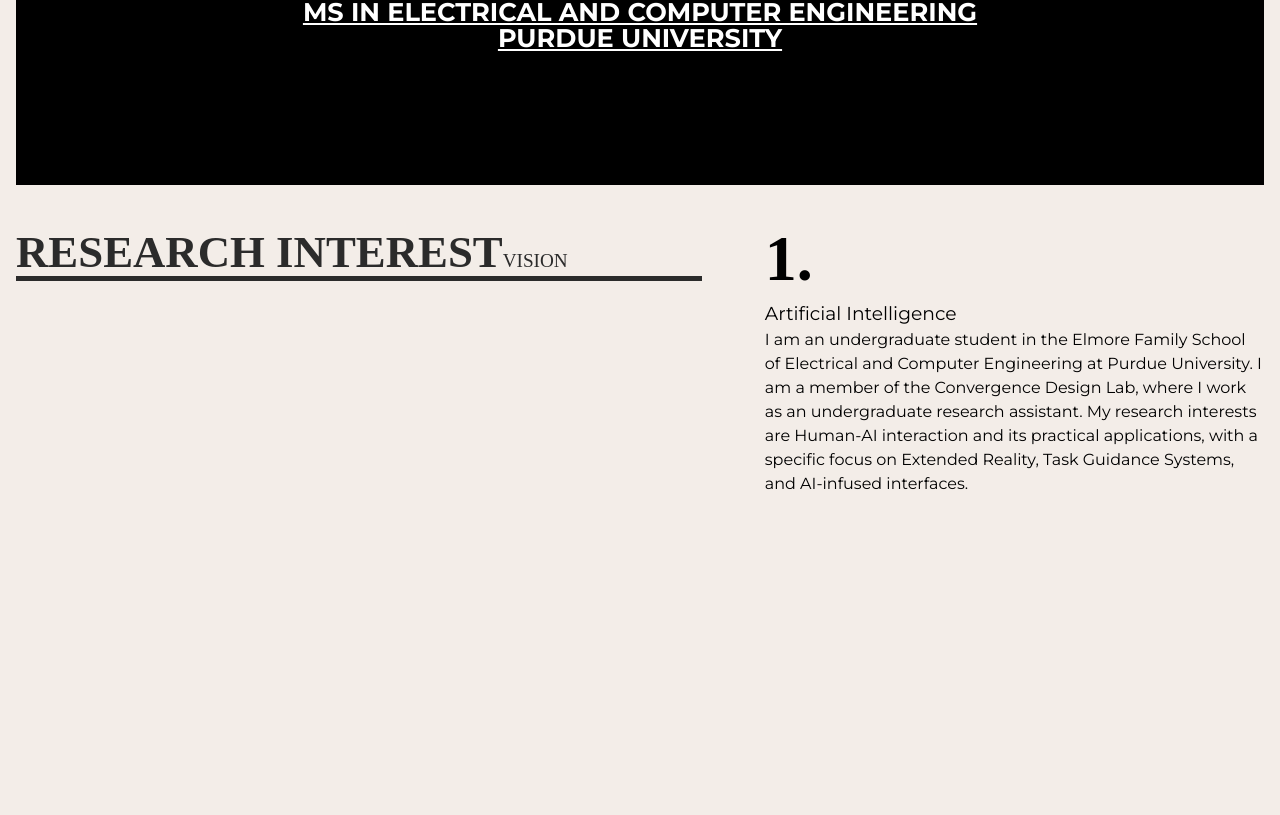
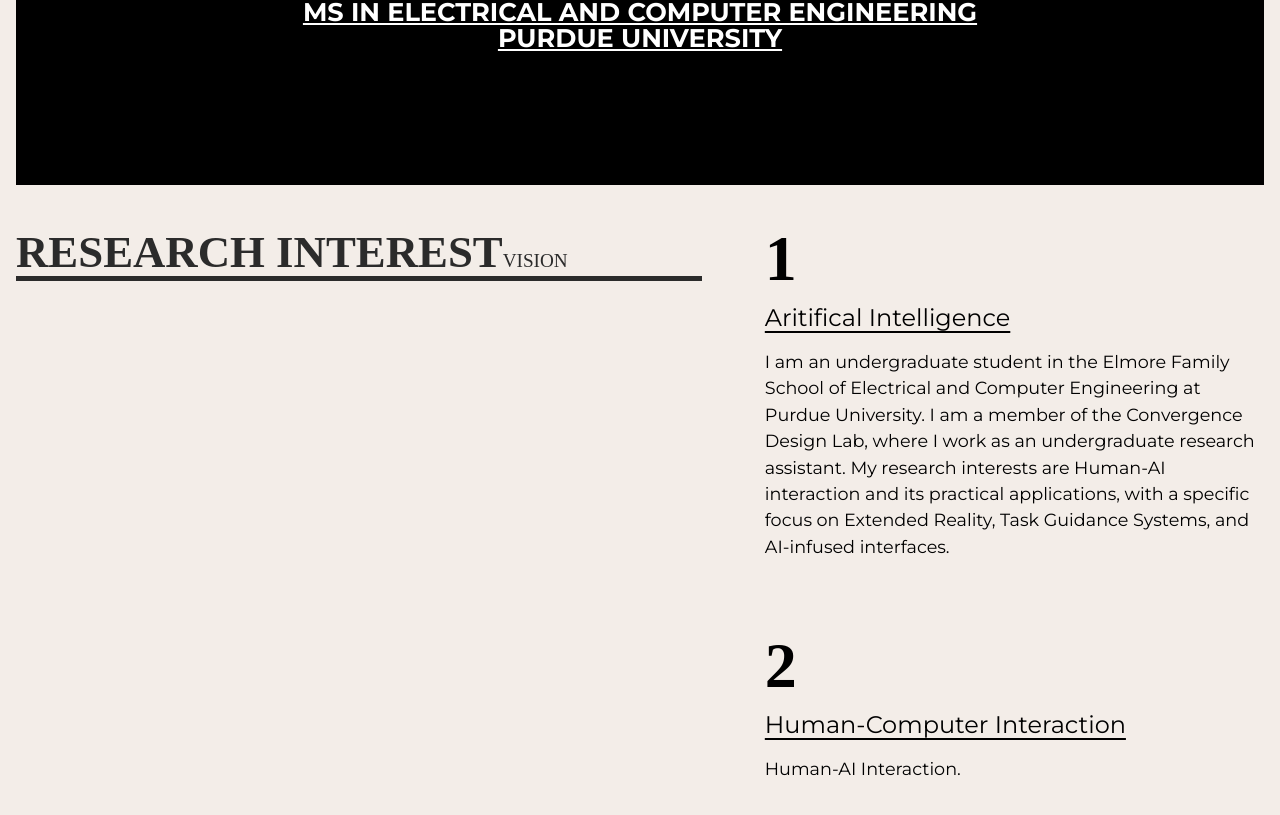
Before and after one commit to danieldoh/dohworld, a React (Create React App) app: page / in a window 1280 px wide. Shown: the part 599-1414 px from the top of the page. Before the commit the page ends 1111 px from the top, so only its background shows below. Built offline with nearby package versions, Linux system fonts and the light colour scheme; a small style sheet from the web is missing; a web font is replaced by a local one.

Commit message:
Applied map for the research interest contents and changed the section name into interest

```diff
--- a/src/assets/scss/section/_skill.scss
+++ b/src/assets/scss/section/_interest.scss
@@ -1,4 +1,4 @@
-.skill__inner {
+.interest__inner {
     padding: 16px;
     display: flex;
     justify-content: space-between;
@@ -7,7 +7,7 @@
         flex-direction: column;
     }
 
-    .skill__title {
+    .interest__title {
         position: sticky;
         top: 70px;
         left: 0;
@@ -36,7 +36,7 @@
             line-height: 2;
         }
     }
-    .skill__desc {
+    .interest__desc {
         width: 40%;
 
         @media (max-width: 800px) {
@@ -53,5 +53,17 @@
                 font-size: 20vw;
             }
         }
+
+        h3 {
+            font-size: 1.5rem;
+            text-decoration: underline;
+            text-underline-position: under;
+            margin-bottom: 1vw;
+        }
+
+        p {
+            margin-bottom: 8vh;
+            font-size: 1.1rem;
+        }
     }
 }
--- a/src/assets/scss/style.scss
+++ b/src/assets/scss/style.scss
@@ -7,7 +7,7 @@
 
 @import "section/header";
 @import "section/intro";
-@import "section/skill";
+@import "section/interest";
 @import "section/site";
 @import "section/port";
 @import "section/contact";
--- /dev/null
+++ b/src/components/Interest.jsx
@@ -0,0 +1,26 @@
+import React from "react";
+
+import { interestText } from "../constants";
+
+const Interest = () => {
+    return (
+        <section id="interest">
+            <div className="interest__inner">
+                <h2 className="interest__title">
+                    Research Interest<em>vision</em>
+                </h2>
+                <div className="interest__desc">
+                    {interestText.map((interest, key) => (
+                        <div key={key}>
+                            <span>{key + 1}</span>
+                            <h3>{interest.title}</h3>
+                            <p>{interest.desc}</p>
+                        </div>
+                    ))}
+                </div>
+            </div>
+        </section>
+    );
+};
+
+export default Interest;
--- a/src/components/Skill.jsx
+++ /dev/null
@@ -1,31 +0,0 @@
-import React from "react";
-
-const Skill = () => {
-    return (
-        <section id="skill">
-            <div className="skill__inner">
-                <h2 className="skill__title">
-                    Research Interest<em>vision</em>
-                </h2>
-                <div className="skill__desc">
-                    <div>
-                        <span>1.</span>
-                        <h3>Artificial Intelligence</h3>
-                        <p>
-                            I am an undergraduate student in the Elmore Family
-                            School of Electrical and Computer Engineering at
-                            Purdue University. I am a member of the Convergence
-                            Design Lab, where I work as an undergraduate
-                            research assistant. My research interests are
-                            Human-AI interaction and its practical applications,
-                            with a specific focus on Extended Reality, Task
-                            Guidance Systems, and AI-infused interfaces.
-                        </p>
-                    </div>
-                </div>
-            </div>
-        </section>
-    );
-};
-
-export default Skill;
--- a/src/constants/index.js
+++ b/src/constants/index.js
@@ -4,8 +4,8 @@
         url: "#intro",
     },
     {
-        title: "skill",
-        url: "#skill",
+        title: "interest",
+        url: "#interest",
     },
     {
         title: "site",
@@ -25,3 +25,14 @@
     title: "Hyungjun Doh",
     desc: ["MS in Electrical and Computer Engineering", "Purdue University"],
 };
+
+export const interestText = [
+    {
+        title: "Aritifical Intelligence",
+        desc: "I am an undergraduate student in the Elmore Family School of Electrical and Computer Engineering at Purdue University. I am a member of the Convergence Design Lab, where I work as an undergraduate research assistant. My research interests are Human-AI interaction and its practical applications, with a specific focus on Extended Reality, Task Guidance Systems, and AI-infused interfaces.",
+    },
+    {
+        title: "Human-Computer Interaction",
+        desc: "Human-AI Interaction.",
+    },
+];
--- a/src/views/HomeView.jsx
+++ b/src/views/HomeView.jsx
@@ -6,7 +6,7 @@
 import Intro from "../components/Intro";
 import Port from "../components/Port";
 import Skip from "../components/Skip";
-import Skill from "../components/Skill";
+import Interest from "../components/Interest";
 import Site from "../components/Site";
 
 const HomeView = () => {
@@ -16,7 +16,7 @@
             <Header />
             <Main>
                 <Intro />
-                <Skill />
+                <Interest />
                 <Site />
                 <Port />
                 <Contact />
```
